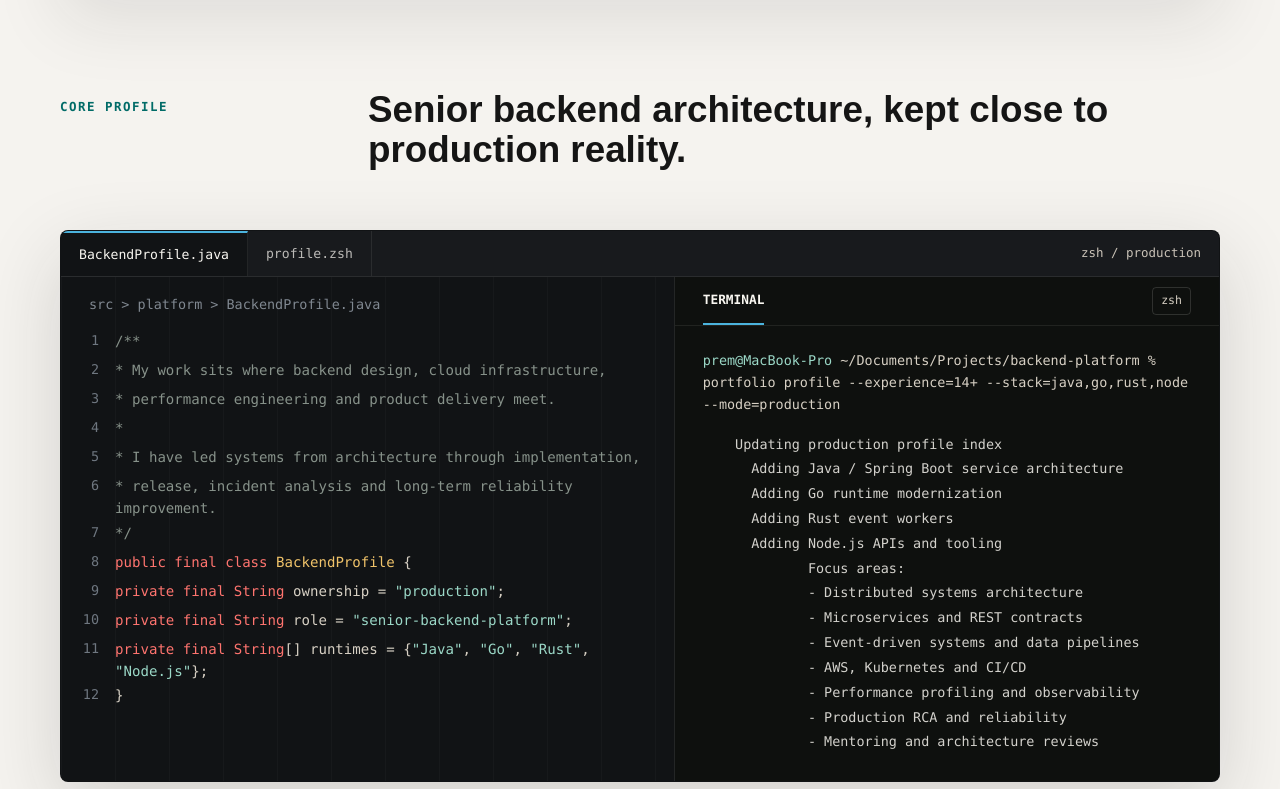
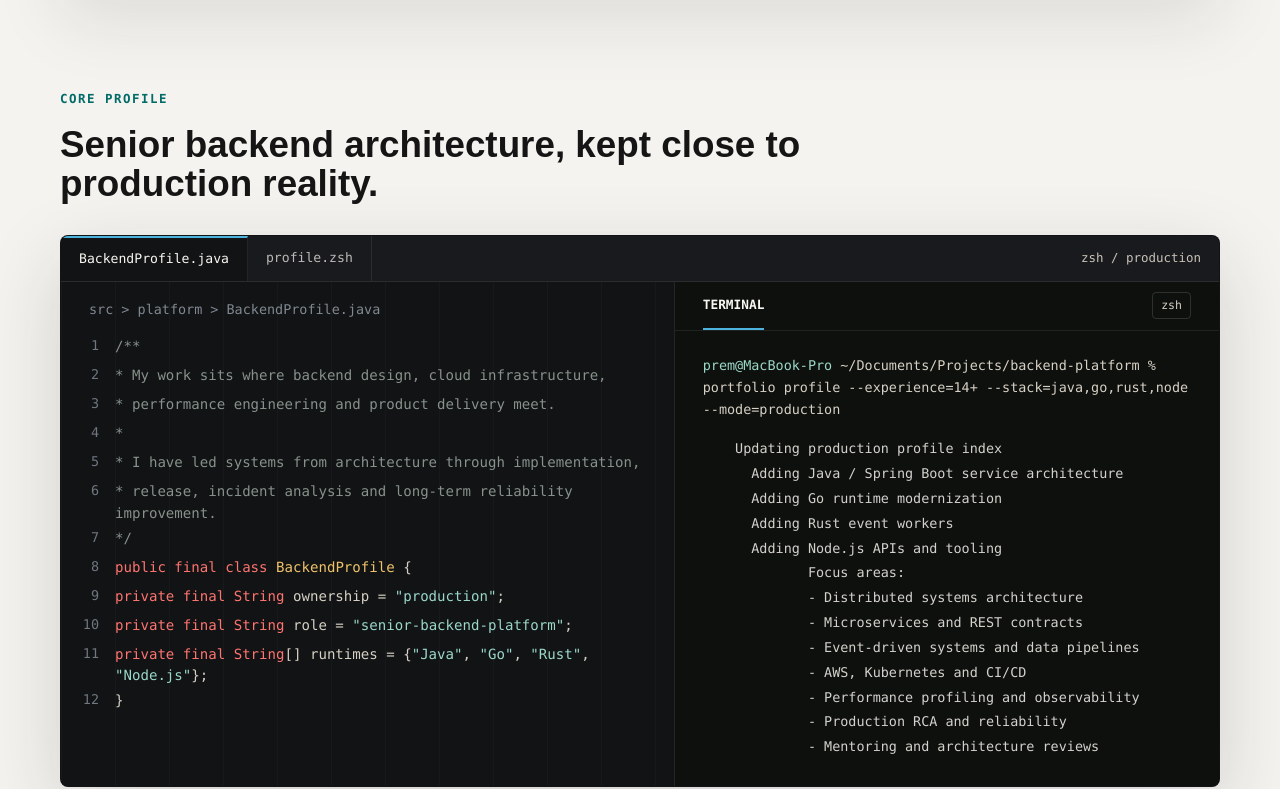
Before and after one commit to Prem-Tomar/portfolio, a React (Vite) app: page / in a window 1280 px wide. Shown: the part 870-1659 px from the top of the page. Built offline with nearby package versions, Linux system fonts and the light colour scheme.

Commit message:
Stack portfolio section headings

```diff
--- a/app/globals.css
+++ b/app/globals.css
@@ -383,15 +383,15 @@ h3 {
 }
 
 .section-heading {
-  display: grid;
-  grid-template-columns: minmax(180px, 260px) minmax(0, 1fr);
-  gap: 48px;
-  align-items: start;
   margin-bottom: 30px;
 }
 
 .section-heading .eyebrow {
-  margin-top: 8px;
+  margin-bottom: 16px;
+}
+
+.section-heading h2 {
+  max-width: 920px;
 }
 
 .intro-grid {
@@ -1066,7 +1066,6 @@ h3 {
     border-bottom: 0;
   }
 
-  .section-heading,
   .practice-item,
   .timeline-item {
     grid-template-columns: 1fr;
```
